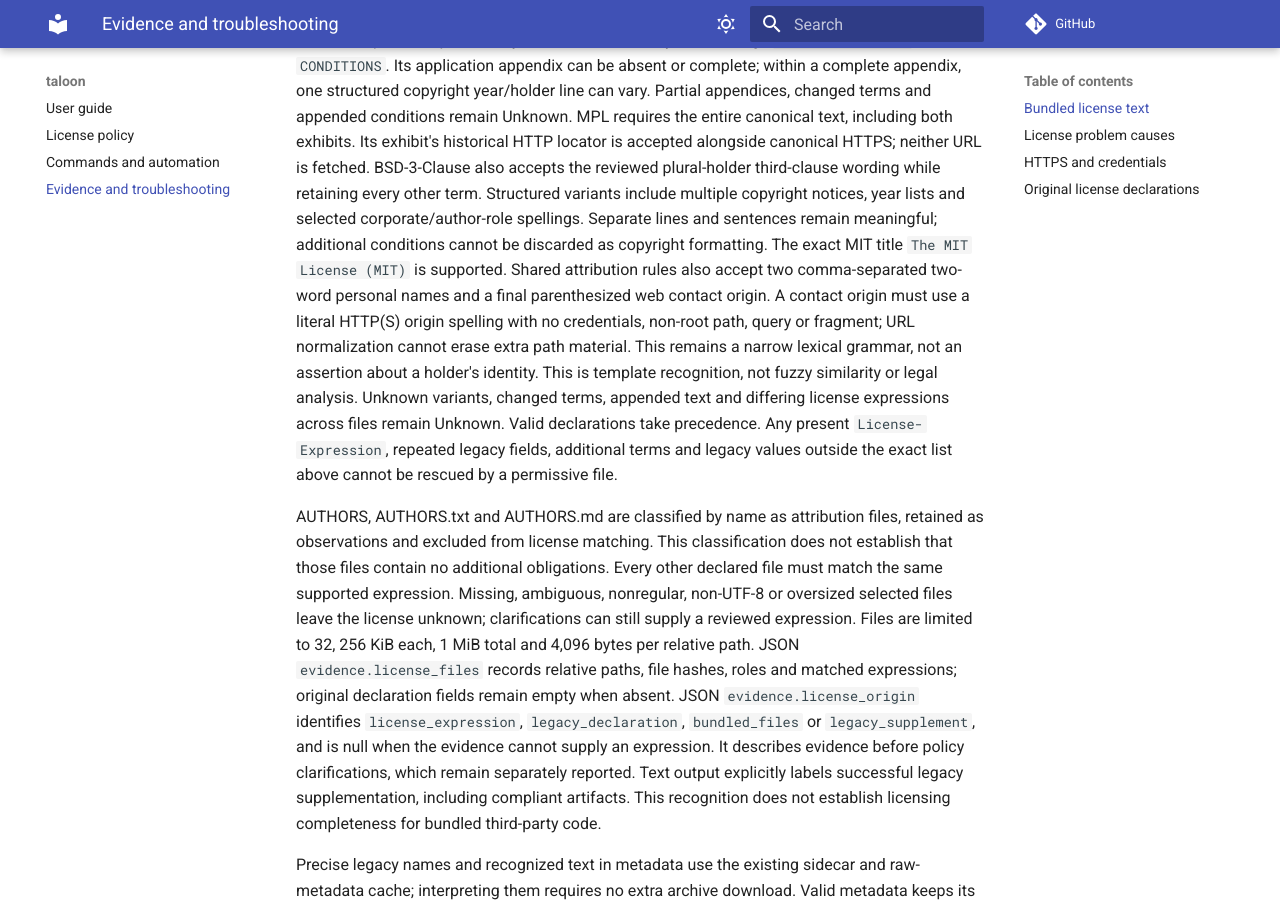
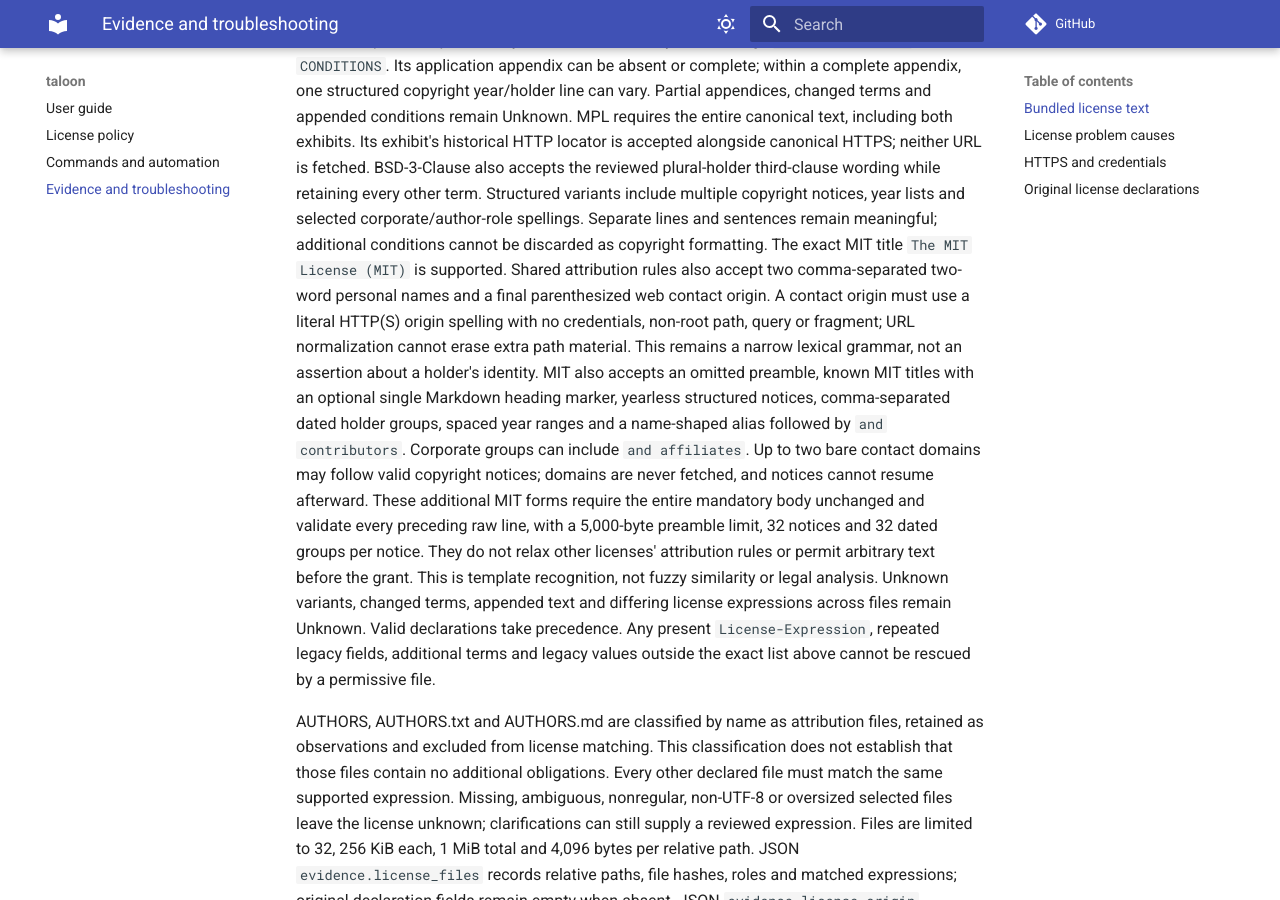
Before and after one commit to HayaoSuzuki/taloon, an MkDocs documentation site: the page built from docs/user/evidence.md, in a window 1280 px wide and 900 px high, scrolled down 2011 px. Built offline with MkDocs 1.6.1 and Material for MkDocs 9.7.7, drawn with Linux system fonts in a browser that asks for light colours; comment, search, counter and statistics services are not loaded.

Commit message:
Verify MIT preamble variants across evidence and cache boundaries

```diff
--- a/docs/user/evidence.md
+++ b/docs/user/evidence.md
@@ -98,6 +98,16 @@ parenthesized web contact origin. A contact origin must use a literal HTTP(S)
 origin spelling with no credentials, non-root path, query or fragment; URL
 normalization cannot erase extra path material. This remains a narrow lexical
 grammar, not an assertion about a holder's identity.
+MIT also accepts an omitted preamble, known MIT titles with an optional single
+Markdown heading marker, yearless structured notices, comma-separated dated
+holder groups, spaced year ranges and a name-shaped alias followed by
+`and contributors`. Corporate groups can include `and affiliates`.
+Up to two bare contact domains may follow valid copyright notices; domains are
+never fetched, and notices cannot resume afterward. These additional MIT forms
+require the entire mandatory body unchanged and validate every preceding raw
+line, with a 5,000-byte preamble limit, 32 notices and 32 dated groups per notice.
+They do not relax other licenses' attribution rules or permit arbitrary text
+before the grant.
 This is template recognition, not fuzzy similarity or legal analysis. Unknown
 variants, changed terms, appended text and differing license expressions across
 files remain Unknown. Valid declarations take precedence. Any present
```
Also changed, not shown: docs/development/knowledge/license-inspection.md (+13 -1 lines), docs/development/knowledge/sans-io-design.md (+8 -1 lines), docs/development/work/license-text-variants/review.md (+21 -0 lines), 6 other files.
